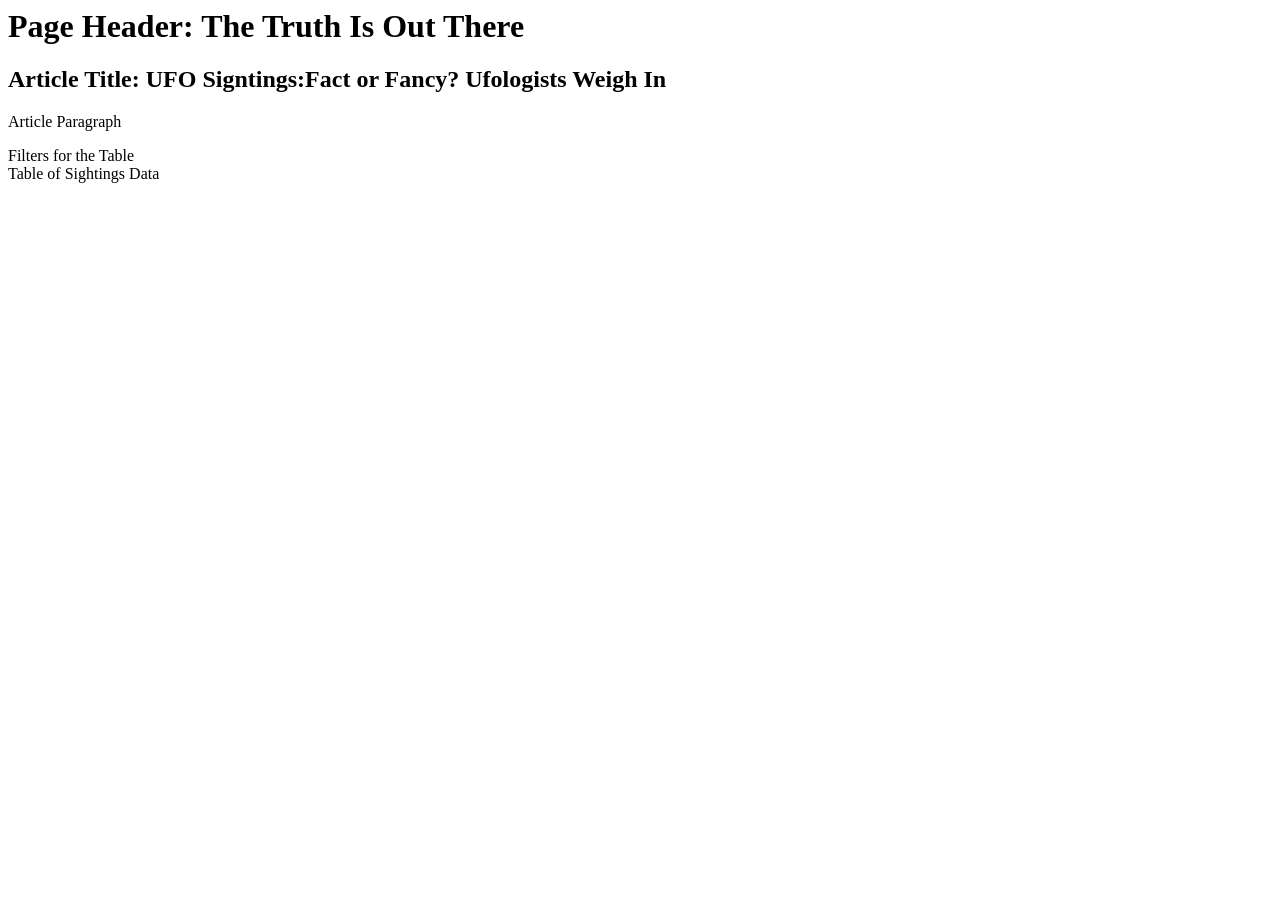
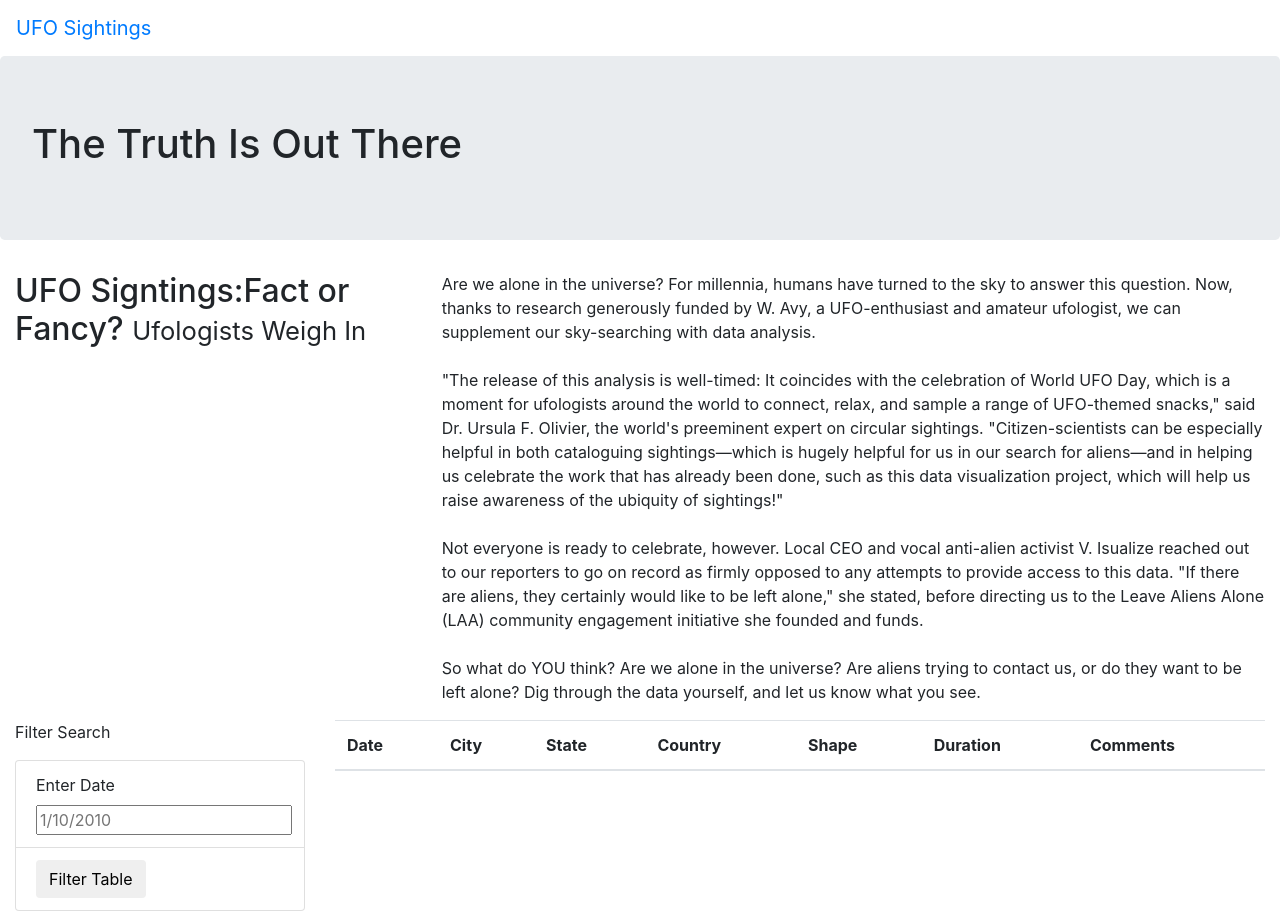
Before and after one commit to ejlaflure/UFOs, a plain HTML site: page index.html in a window 1280 px wide. Before the commit the page ends 800 px from the top, so only its background shows below. Drawn offline with nearby package versions, Linux system fonts and the light colour scheme.

Commit message:
adding html code for filtering table

```diff
--- a/index.html
+++ b/index.html
@@ -1,13 +1,93 @@
+<!DOCTYPE html>
+<html lang="en">
+<head>
+    <meta charset="UTF-8">
+    <meta name="viewport" content="width=device-width, initial-scale=1.0">
+    <title>UFO Finder</title>
+    <link
+      rel="stylesheet"
+      href="https://maxcdn.bootstrapcdn.com/bootstrap/4.0.0/css/bootstrap.min.css"
+      integrity="sha384-Gn5384xqQ1aoWXA+058RXPxPg6fy4IWvTNh0E263XmFcJlSAwiGgFAW/dAiS6JXm"
+      crossorigin="anonymous"
+    />
+    <link rel="stylesheet" href="static/css/style.css">
+</head>
+<body>
+    <div class="wrapper">
+        <nav class="navbar navbar-expand-lg">
+            <!--- Navigation link to HTML file --->
+            <a class="navbar-brand" href="index.html">UFO Sightings</a>
+        </nav>
         <div class="jumbotron">
-    <h1>Page Header: The Truth Is Out There</h1>
+            <h1>The Truth Is Out There</h1>
         </div>
-<div class="article">
-    <h2>Article Title: UFO Signtings:Fact or Fancy? Ufologists Weigh In</h2>
-    <p>Article Paragraph</p>
+        <div class="container-fluid">
+            <div class="row">
+                <div class="col-md-4">
+                    <h2>UFO Signtings:Fact or Fancy? <small>Ufologists Weigh In</small></h2>
                 </div>
+                <div class="col-md-8">
+                    <p>Are we alone in the universe? For millennia, humans have
+                        turned to the sky to answer this question. Now, thanks
+                        to research generously funded by W. Avy, a UFO-enthusiast
+                        and amateur ufologist, we can supplement our sky-searching
+                        with data analysis. <br><br>"The release of this analysis is well-timed:
+                        It coincides with the celebration of World UFO Day,
+                        which is a moment for ufologists around the world to connect,
+                        relax, and sample a range of UFO-themed snacks," said Dr. Ursula
+                        F. Olivier, the world's preeminent expert on circular sightings.
+                        "Citizen-scientists can be especially helpful in both cataloguing
+                        sightings—which is hugely helpful for us in our search for aliens—and
+                        in helping us celebrate the work that has already been done, such as
+                        this data visualization project, which will help us raise awareness of the
+                        ubiquity of sightings!"<br><br>Not everyone is ready to celebrate, however.
+                        Local CEO and vocal anti-alien activist V. Isualize reached out to our reporters
+                        to go on record as firmly opposed to any attempts to provide access to this data.
+                        "If there are aliens, they certainly would like to be left alone," she stated, before
+                        directing us to the Leave Aliens Alone (LAA) community engagement initiative she
+                        founded and funds.<br><br>So what do YOU think? Are we alone in the universe?
+                        Are aliens trying to contact us, or do they want to be left alone?
+                        Dig through the data yourself, and let us know what you see.
+                    </p>
+                </div>
+            </div>
+        </div>
+        <div class="container-fluid">
+            <div class="row">
                 <div class="col-md-3">
-    Filters for the Table
+                    <!--- Filters for the Table --->
+                    <form>
+                        <p>Filter Search</p>
+                        <ul class="list-group">
+                            <li class="list-group-item">
+                                <label for="date">Enter Date</label>
+                                <input type="text" placeholder="1/10/2010" id="datetime" />
+                            </li>
+                            <li class="list-group-item">
+                                <button id="filter-btn" type="button" class="btn btn-default">Filter Table</button>
+                            </li>
+                        </ul>
+                    </form>
                 </div>
                 <div class="col-md-9">
-    Table of Sightings Data
+                    <!--- Table of Sightings Data --->
+                    <table class="table table-striped">
+                        <thead>
+                            <tr>
+                                <th>Date</th>
+                                <th>City</th>
+                                <th>State</th>
+                                <th>Country</th>
+                                <th>Shape</th>
+                                <th>Duration</th>
+                                <th>Comments</th>
+                            </tr>
+                        </thead>
+                        <tbody></tbody>
+                      </table>
                 </div>
+            </div>
+        </div>
+    </div>
+</body>
+</html>
```
Lines whose indentation alone changed are shown as unchanged.
